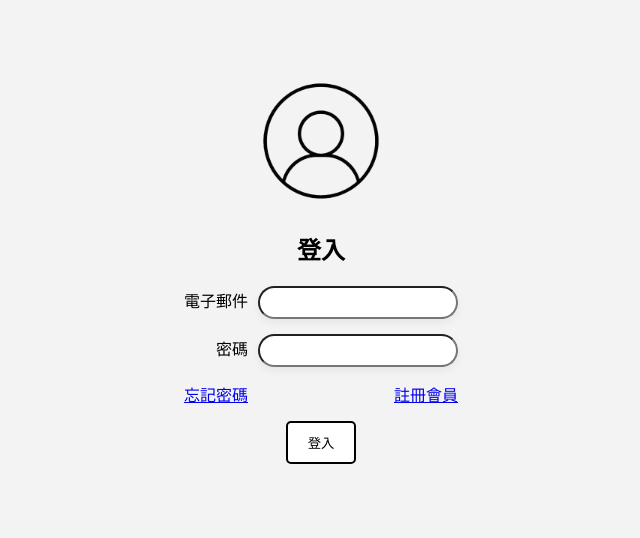
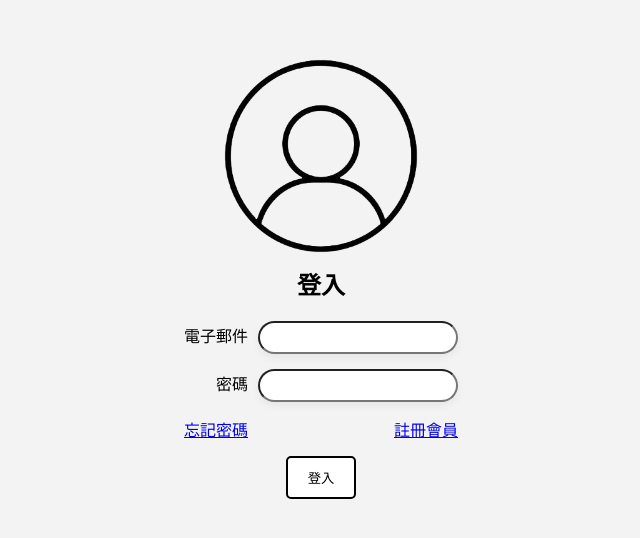
Before and after one commit to wei-lee-95/1131SAD, a Vue app in the folder front/: page / in a window 1280 px wide. Shown: the part 118-656 px from the top of the page, without its empty margins (319-959 px from the left). Built offline with nearby package versions, Linux system fonts and the light colour scheme.

Commit message:
Update UserLogin.vue

```diff
--- a/front/src/components/UserLogin.vue
+++ b/front/src/components/UserLogin.vue
@@ -76,14 +76,11 @@ export default {
   text-align: center;
 }
 .login-icon img {
-  width: 150px;
-  height: 150px;
-}
-.login-icon {
-  margin-bottom: 10px;
+  width: 250px;
+  height: 250px;
 }
 h2 {
-  margin-top: 0;
+  margin-top: -20px;
 }
 .input-group {
   display: flex;
```
